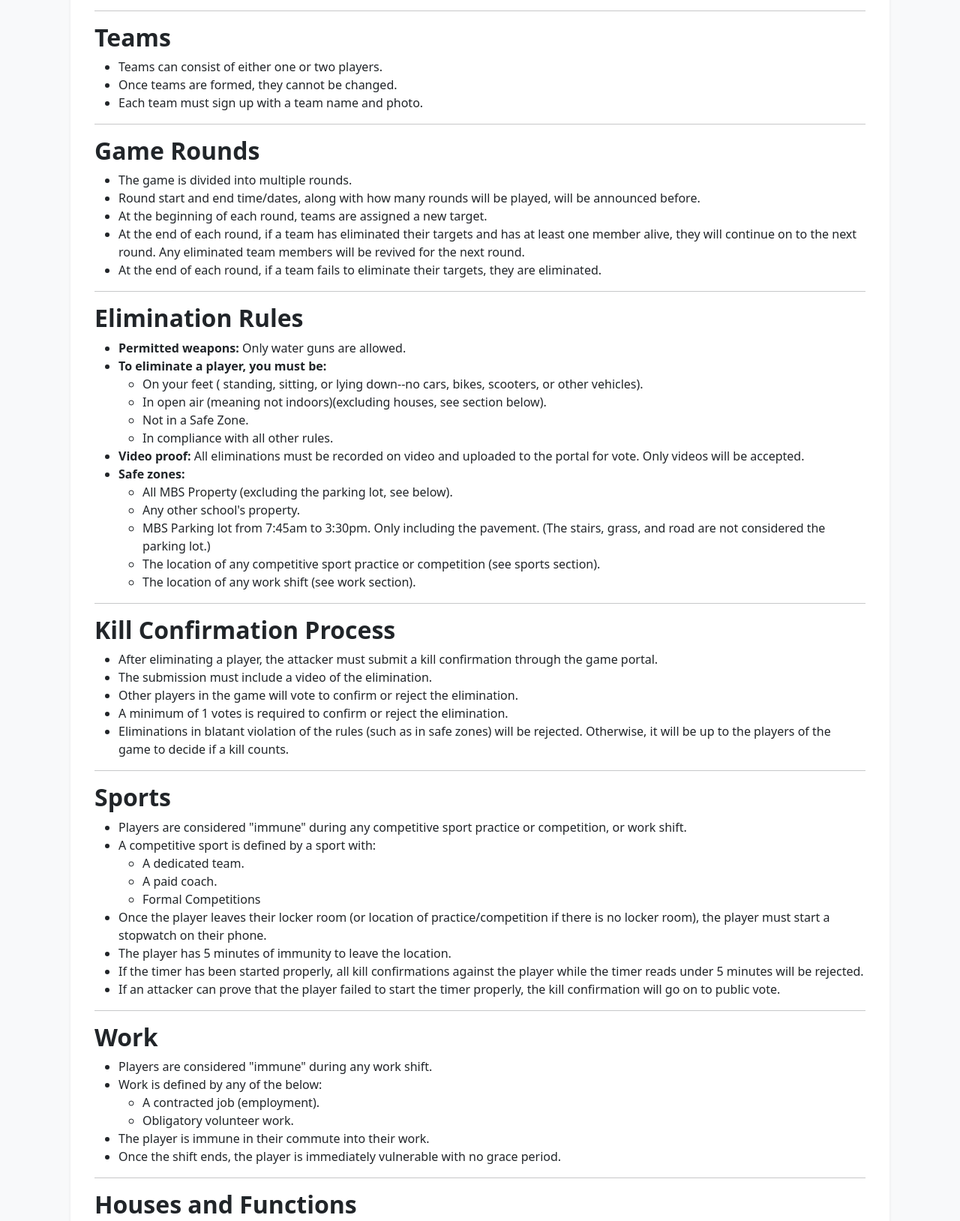
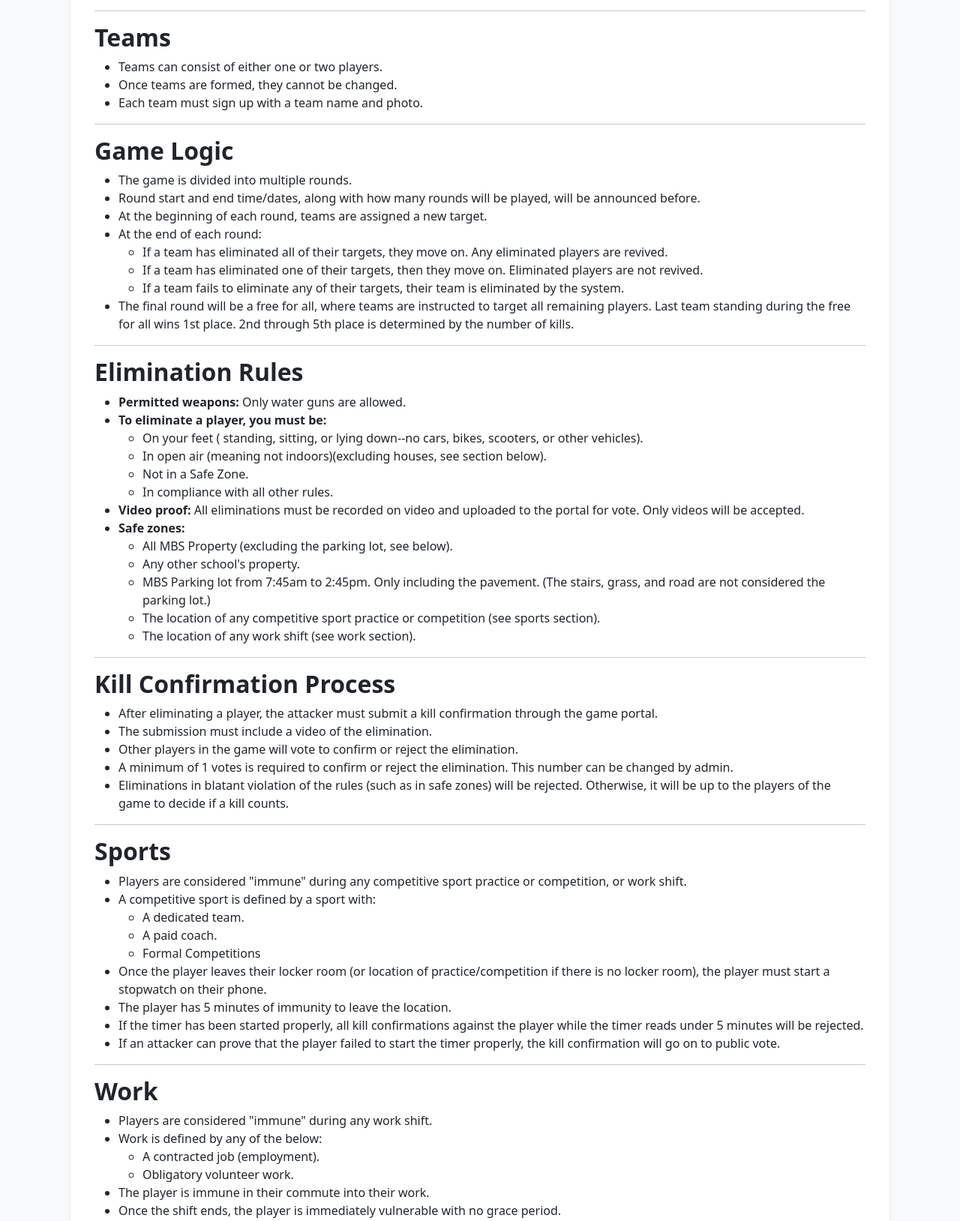
Before and after one commit to CT-42210/srassassins, a Flask app: page /rules in a window 1280 px wide. Shown: the part 316-1944 px from the top of the page at 75% size. Run offline with Flask 3, Linux system fonts and the light colour scheme; tables that the repository leaves empty hold one stand-in row (values such as "Sample post"); parts of the project's set-up code (start-up, migrations or seed data) failed here and were passed over; some libraries are stand-ins or nearby versions.

Commit message:
slight rule list update

```diff
--- a/app/templates/rule_list.html
+++ b/app/templates/rule_list.html
@@ -12,13 +12,19 @@
 
 <hr>
 
-<h2>Game Rounds</h2>
+<h2>Game Logic</h2>
 <ul>
     <li>The game is divided into multiple rounds.</li>
     <li>Round start and end time/dates, along with how many rounds will be played, will be announced before.</li>
     <li>At the beginning of each round, teams are assigned a new target.</li>
-    <li>At the end of each round, if a team has eliminated their targets and has at least one member alive, they will continue on to the next round. Any eliminated team members will be revived for the next round.</li>
-    <li>At the end of each round, if a team fails to eliminate their targets, they are eliminated.</li>
+    <li>At the end of each round:
+        <ul>
+            <li>If a team has eliminated all of their targets, they move on. Any eliminated players are revived.</li>
+            <li>If a team has eliminated one of their targets, then they move on. Eliminated players are not revived.</li>
+            <li>If a team fails to eliminate any of their targets, their team is eliminated by the system.</li>
+        </ul>
+    </li>
+    <li>The final round will be a free for all, where teams are instructed to target all remaining players. Last team standing during the free for all wins 1st place. 2nd through 5th place is determined by the number of kills.</li>
 </ul>
 
 <hr>
@@ -39,7 +45,7 @@
         <ul>
             <li>All MBS Property (excluding the parking lot, see below).</li>
             <li>Any other school's property.</li>
-            <li>MBS Parking lot from 7:45am to 3:30pm. Only including the pavement. (The stairs, grass, and road are not considered the parking lot.)</li>
+            <li>MBS Parking lot from 7:45am to 2:45pm. Only including the pavement. (The stairs, grass, and road are not considered the parking lot.)</li>
             <li>The location of any competitive sport practice or competition (see sports section).</li>
             <li>The location of any work shift (see work section).</li>
         </ul>
@@ -53,7 +59,7 @@
     <li>After eliminating a player, the attacker must submit a kill confirmation through the game portal.</li>
     <li>The submission must include a video of the elimination.</li>
     <li>Other players in the game will vote to confirm or reject the elimination.</li>
-    <li>A minimum of {{ game_state.voting_threshold }} votes is required to confirm or reject the elimination.</li>
+    <li>A minimum of {{ game_state.voting_threshold }} votes is required to confirm or reject the elimination. This number can be changed by admin.</li>
     <li>Eliminations in blatant violation of the rules (such as in safe zones) will be rejected. Otherwise, it will be up to the players of the game to decide if a kill counts.</li>
 </ul>
 
@@ -95,9 +101,9 @@
 <h2>Houses and Functions</h2>
 <ul>
     <li>Houses are an exception to the no indoors rule.</li>
-    <li>If an attacker is invited into the targets home <strong>by the target themselves,</strong> then all tags are valid.</li>
-    <li>If an attacker is invited into another player's home, and their attacker is also invited, all tags are also valid.</li>
-    <Li>If a function happening inside a player's home has more than 15 other players (meaning people who are signed up in {{ game_state.game_name }}) then all kills are invalid.</Li>
+    <li>If an attacker is invited into the targets home <strong>by the target themselves,</strong> then all kills are valid.</li>
+    <li>If an attacker is invited into another player's home, and their attacker is also invited, all kills are also valid.</li>
+    <Li>If a function happening inside a player's home has more than 15 other players (meaning participants of {{ game_state.game_name }}), then all kills are invalid.</Li>
 </ul>
 
 <hr>
@@ -106,7 +112,7 @@
 <ul>
     <li>You cannot tag a player while in any car seat (front or back, driving or passenger).</li>
     <li>You can tag a player from the trunk of the car, only as long as the car is not being operated (meaning the driver's seat is empty).</li>
-    <Li>You can be tagged while sitting inside a car through an open door, so long as the attacker is in compliance with the above.</Li>
+    <Li>You can be tagged while sitting inside a car through an open door.</Li>
 </ul>
 
 <hr>
```
Also changed, not shown: 1 other file.
